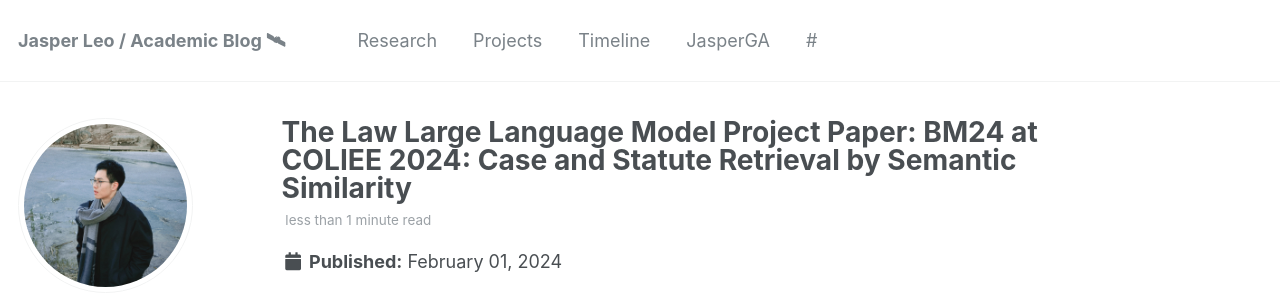
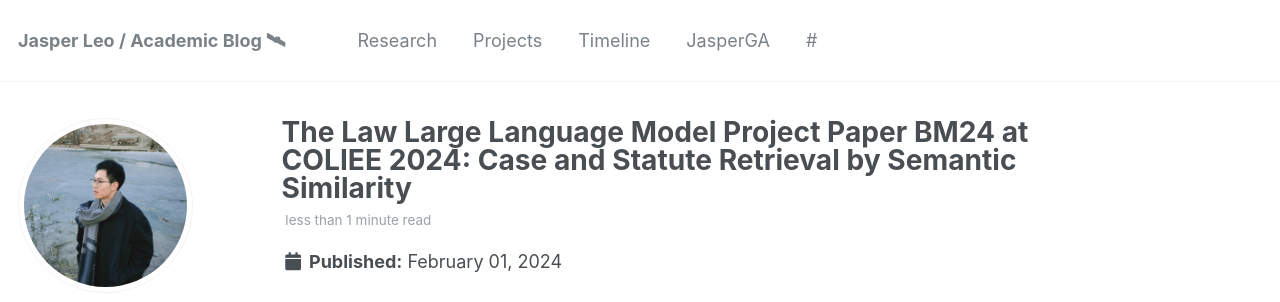
Before and after one commit to KLGR123/KLGR123.github.io, a Jekyll site: the page built from _posts/2024-02-01-lawllmpaper.md, in a window 1280 px wide and 900 px high. Shown: the top 302 px of the window. Built offline with Jekyll 4.4.1, drawn with Linux system fonts in a browser that asks for light colours.

```diff
--- a/_posts/2024-02-01-lawllmpaper.md
+++ b/_posts/2024-02-01-lawllmpaper.md
@@ -1,5 +1,5 @@
 ---
-title: "The Law Large Language Model Project Paper: BM24 at COLIEE 2024: Case and Statute Retrieval by Semantic Similarity"
+title: "The Law Large Language Model Project Paper BM24 at COLIEE 2024: Case and Statute Retrieval by Semantic Similarity"
 date: 2024-02-01
 permalink: /posts/2024/02/lawllmpaper/
 tags:
```
Also changed, not shown: _publications/paper3.md (+1 -1 lines).
